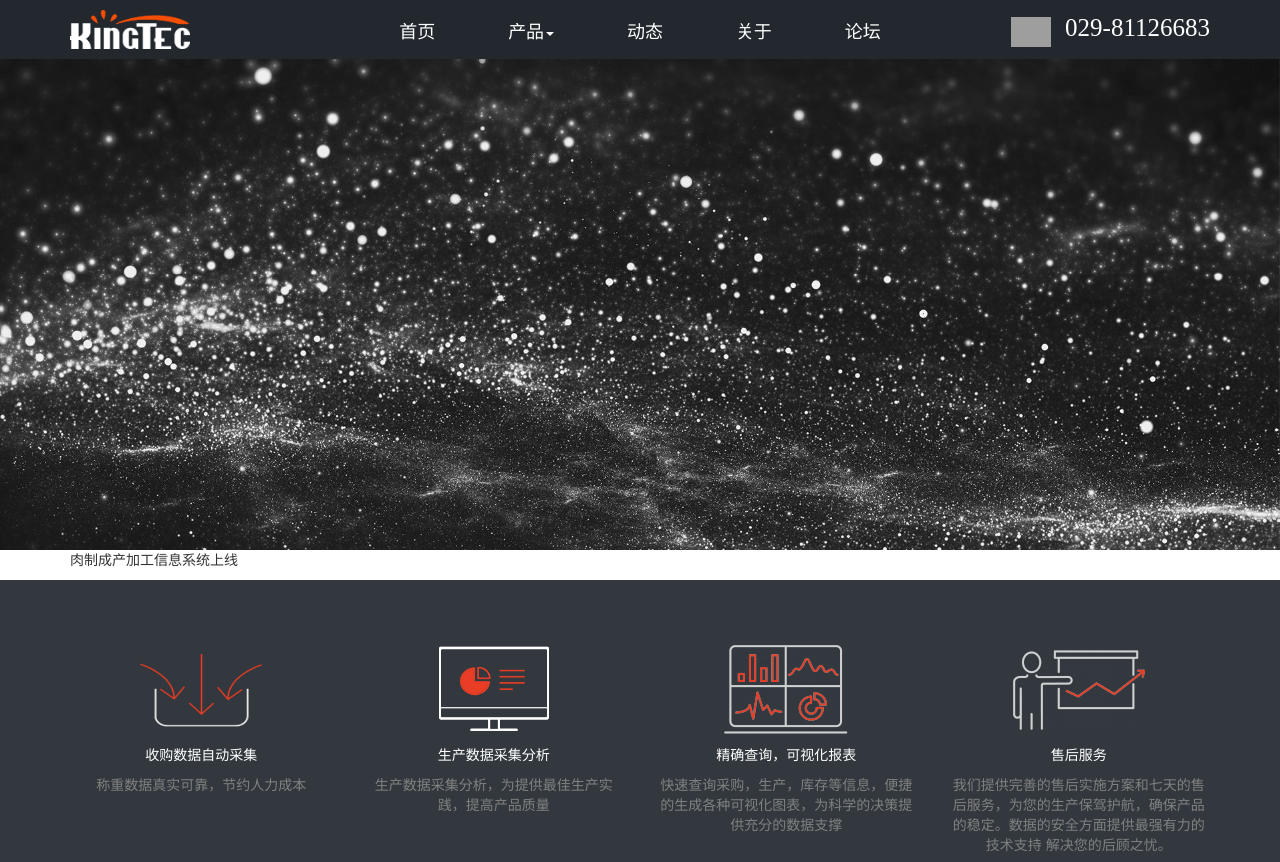
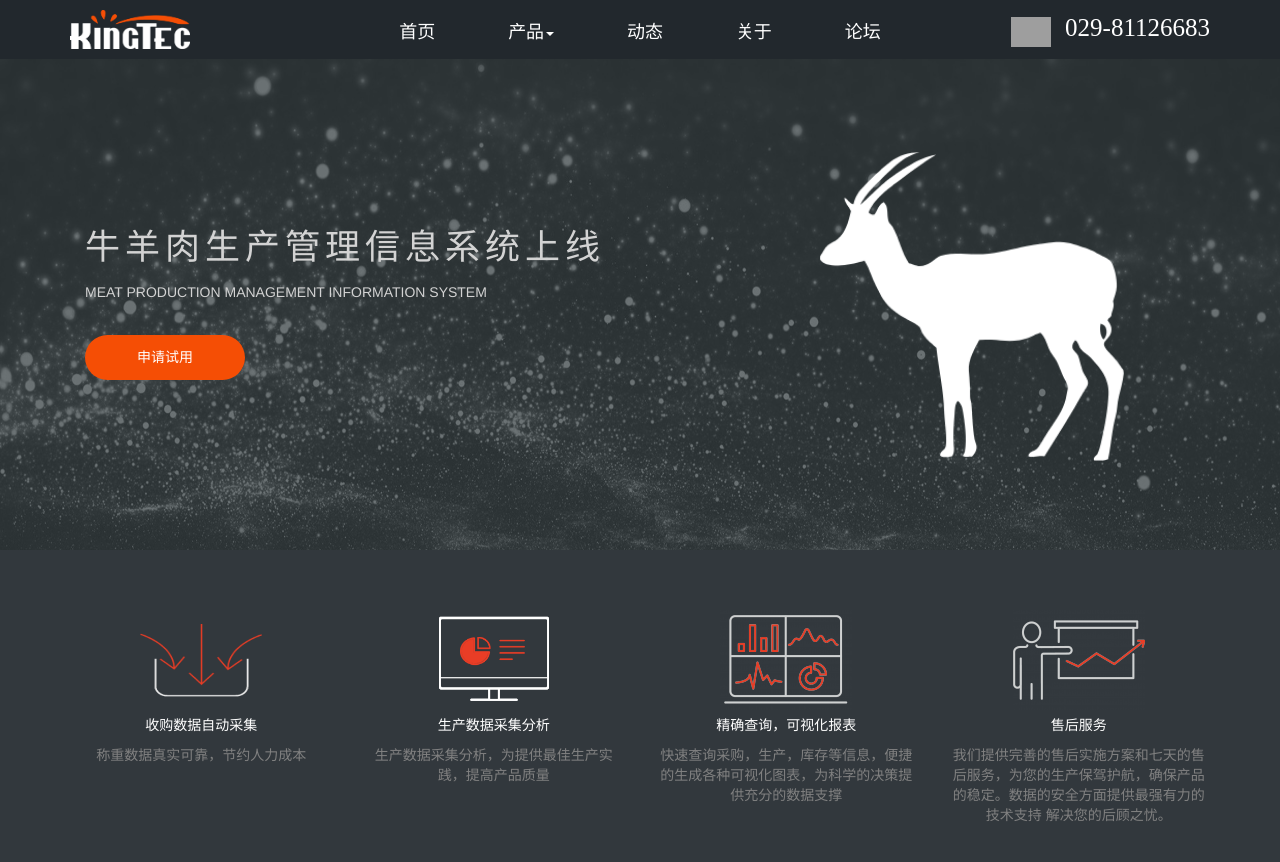
Before and after one commit to Zhyue-XII/web, a Django app: page / in a window 1280 px wide. Shown: the top 862 px of the page. Run offline with Django 3.2, Linux system fonts and the light colour scheme; parts of the project's set-up code (start-up, migrations or seed data) failed here and were passed over; some libraries are stand-ins or nearby versions; some web fonts are replaced; grey boxes are pictures that could not be loaded.

Commit message:
首页完成

```diff
--- a/static/css/index.css
+++ b/static/css/index.css
@@ -15,6 +15,12 @@
      .contact-us{text-align: center !important;}
      .current-img{padding: 0 20px !important;}
      .cm-pic{margin-top: 10% !important;}
+     .text{width: 100% !important;text-align: center;}
+     .img-box{display: none}
+     .text a{margin: 5% auto}
+     .text p{font-size: 25px !important;}
+     .text span{display: none}
+     .dp-block-text{margin: 20px 5% !important;}
 }
 @media (min-width: 768px) and (max-width: 991px) {
     .bg-service{
@@ -42,6 +48,9 @@
     }
     .about-us{text-align: center}
     .contact-us{text-align: center}
+    .text{width: 100% !important;text-align: center}
+    .img-box{display: none}
+    .text a{margin: 5% auto}
 }
 @media (min-width: 991px) {
     /*main-page*/
@@ -61,21 +70,70 @@
 }
 
 /*main-page*/
-.bg1,.bg2,.bg3{
-    background-size: cover;
-    height: 550px;
+/*.bg1,.bg2,.bg3{*/
+    /*background-size: cover;*/
+    /*height: 550px;*/
+/*}*/
+/*.bg1{*/
+    /*background-image: url("../img/1.jpg");*/
+/*}*/
+/*.bg2{*/
+   /*background-image: url("../img/2.jpg");*/
+/*}*/
+/*.bg3{*/
+   /*background-image: url("../img/3.jpg");*/
+/*}*/
+/*.item img{min-height: 550px}*/
+.item img{
+    min-height: 622px;
 }
-.bg1{
-    background-image: url("../img/1.jpg");
+.cover-bg{background: rgba(51,60,63,0.7)}
+.text,.img-box{
+    float: left;
+    margin-top: 60px;
 }
-.bg2{
-   background-image: url("../img/2.jpg");
+.text{
+    width: 60%;
+    color: rgb(211,211,211);
+    padding: 15% 0;
+    transform: scale(0.5);
+    transition: all .8s;
+    margin-top: 0;
 }
-.bg3{
-   background-image: url("../img/3.jpg");
+.text p{
+    font-size: 35px;
+    letter-spacing: 5px;
 }
-.item img{min-height: 550px}
+.text a{
+    display: block;
+    line-height: 45px;
+    text-align: center;
+    margin-top: 5%;
+}
+a:hover{text-decoration: none;color: white}
+.img-box{
+    width: 40%;
+    height: 490px;
+    overflow: hidden;
+    transform: rotateY(0deg);
 
+    transition: all 2s;
+    transition-delay: .8s;
+}
+.img-window{
+    height: 490px;
+    width: 300%;
+    line-height: 490px;
+    text-align: center;
+}
+.img-window div{
+    width: 33.33%;
+    height: 490px;
+    float: left;
+}
+.animal{
+    width: 70%;
+}
 
 .service{
     min-height: 286px;
@@ -126,7 +184,7 @@
     float: left;
     padding: 60px 20px;
 }
-.wu-text,.img-box{
+.wu-text{
     width: 50%;
     float: left;
 }
@@ -139,9 +197,6 @@
     font-size: 15px;
     color: #808080;
     font-family: 微软雅黑;
-}
-.img-box img{
-    width: 100%;
 }
 
 .customer{background-image: url("../img/bg2.jpg");}
--- a/templates/index.html
+++ b/templates/index.html
@@ -8,27 +8,44 @@
 {% endblock %}
 {% block content %}
 
-    <div class="index-pic" style="min-height: 500px;">
+    <div class="index-pic" style="min-height: 500px;position: absolute;z-index: -1">
         <div id="myCarousel" class="carousel cl-bg" data-ride="carousel" data-interval="5000">
             <div class="carousel-inner">
                 <div class="active item ">
-                    <div class="bg1"></div>
+{#                    <div class="bg1"></div>#}
+                    <img src="{% static 'img/1.jpg' %}">
                 </div>
                 <div class="item">
-                    <div class="bg2"></div>
+{#                    <div class="bg2"></div>#}
+                    <img src="{% static 'img/2.jpg' %}">
                 </div>
                 <div class="item">
-                   <div class="bg3"></div>
+{#                   <div class="bg3"></div>#}
+                    <img src="{% static 'img/3.jpg' %}">
                 </div>
             </div>
         </div>
     </div>
 
-    <div class="desc">
-            <div class="container">
-                <p>肉制成产加工信息系统上线</p>
+    <div class="cover-bg">
+        <div class="container">
+            <div class="container-fluid">
+                <div class="text">
+                    <p>牛羊肉生产管理信息系统上线</p>
+                    <span>MEAT PRODUCTION MANAGEMENT INFORMATION SYSTEM</span>
+                    <a id="try-btn" class="my-btn scale-btn" href="#try-it">申请试用</a>
+                </div>
+                <div class="img-box">
+                    <div class="img-window">
+                        <div>
+                            <img class="animal" src="{% static 'img/yang2.png' %}" alt="">
+                        </div>
+                        <div> <img class="animal" src="{% static 'img/zhu.png' %}" alt=""></div>
+                        <div> <img class="animal" src="{% static 'img/niu.png' %}" alt=""></div>
+                    </div>
+                </div>
             </div>
-
+        </div>
     </div>
 
     <div class="service">
@@ -103,13 +120,13 @@
                 <div class="news-container">
                     <div id="current-news" class="current-news">
                         <div class="new-text">
-                            <p>新闻摘要</p>
+                            <p>新闻摘要1</p>
                         </div>
                         <div class="new-text">
-                            <p>新闻摘要</p>
+                            <p>新闻摘要2</p>
                         </div>
                         <div class="new-text">
-                            <p>新闻摘要</p>
+                            <p>新闻摘要3</p>
                         </div>
                     </div>
                 </div>
@@ -241,5 +258,20 @@
             }
         }
         setInterval("next()",5000);
+
+        function logonext() {
+            if(size < 60){
+                size = size + 33.333;
+                $('.img-window').css({'transform':'translate(-'+size+'%)'})
+            } else {
+                size = -33.33
+            }
+        }
+        setInterval("logonext()",6000);
+
+        $(function () {
+            $(".text").css({"transform": "scale(1)","margin-top":"5%"})
+            $(".img-box").css({"transform": "rotateY(360deg)"})
+        })
     </script>
 {% endblock %}
```
Also changed, not shown: static/img/niu.png (added), static/img/wx.jpg (deleted), static/img/yang.png (deleted), static/img/yang3.png (deleted), static/img/zhu.png (added).
